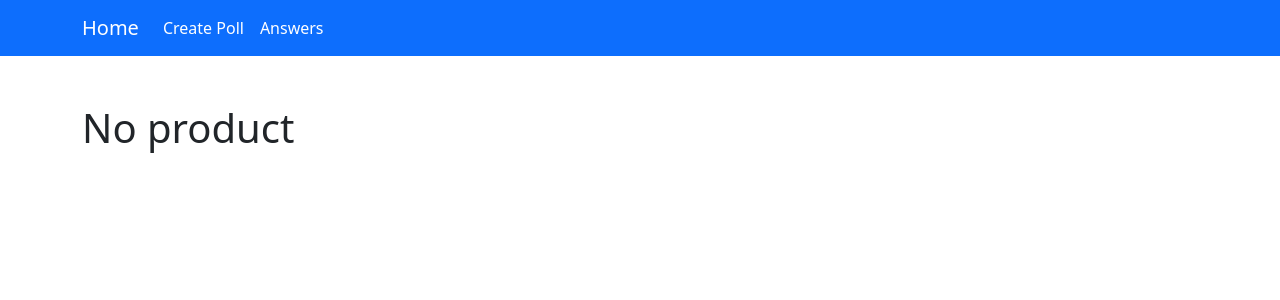
After one commit to Kirillo1/questions, a Django app: page /answers/ in a window 1280 px wide. The commit adds this page. Shown: the top 300 px of the page. Run offline with Django 4.2, Linux system fonts and the light colour scheme; data that the repository does not hold is empty.

Commit message:
Реализован вывод всех опросов

```diff
--- a/poll/models.py
+++ b/poll/models.py
@@ -18,7 +18,7 @@ class Poll(BaseModel):
     question = models.CharField(max_length=100, verbose_name="question")
 
     def __str__(self):
-        return f"{self.pk}: {self.question}"
+        return f"{self.question}"
 
     class Meta:
         db_table = 'poll'
--- a/poll/urls.py
+++ b/poll/urls.py
@@ -1,6 +1,6 @@
 from django.urls import path
 
-from poll.views.answer import AnswerCreateView
+from poll.views.answer import AnswerCreateView, AnswerListView
 from poll.views.choice import ChoiceCreateView, ChoiceUpdateView, ChoiceDeleteView
 from poll.views.polls import IndexView, PollDetailView, PollCreateView, PollUpdateView, PollDelete
 
@@ -16,4 +16,5 @@ urlpatterns = [
     path('choice/<int:pk>/update/', ChoiceUpdateView.as_view(), name="choice_update"),
     path('choice/<int:pk>/delete/', ChoiceDeleteView.as_view(), name="choice_delete"),
     path('answer/<int:pk>/create/', AnswerCreateView.as_view(), name="answer"),
+    path('answers/', AnswerListView.as_view(), name="answer_list_view"),
 ]
--- a/poll/views/answer.py
+++ b/poll/views/answer.py
@@ -1,7 +1,15 @@
 from django.shortcuts import redirect
-from django.views.generic import CreateView
+from django.views.generic import CreateView, ListView
 from poll.forms import AnswerForm
 from poll.models import Answer, Poll
+
+
+class AnswerListView(ListView):
+    model = Answer
+    context_object_name = 'answers'
+    template_name = "answer/answer_list_view.html"
+    paginate_by = 5
+    paginate_orphans = 0
 
 
 class AnswerCreateView(CreateView):
--- a/poll/views/polls.py
+++ b/poll/views/polls.py
@@ -1,5 +1,4 @@
 from django.db.models import Count, ExpressionWrapper as E, F, DecimalField
-
 from django.urls import reverse_lazy, reverse
 from django.views.generic import ListView, DetailView, CreateView, UpdateView, DeleteView
 from poll.forms import PollForm
--- /dev/null
+++ b/templates/answer/answer_list_view.html
@@ -0,0 +1,24 @@
+{% extends 'base.html' %}
+{% block content %}<br/>
+
+    {% if answers %}<br/>
+        <h1>Answers</h1><br/>
+    {% else %}
+        <br/><h1>No product</h1><br/>
+    {% endif %}
+
+    {% for answer in answers %}
+        <div class="card bg-primary mb-4">
+            <ul class="list-group list-group-flush">
+                <li class="list-group-item">Question: {{ answer.poll }}</li>
+                <li class="list-group-item">Choice: {{ answer.choice }}</li>
+                <li class="list-group-item">Choice: {{ answer.time_of_answer }}</li>
+
+            </ul>
+        </div>
+    {% endfor %}
+
+    {% if is_paginated %}
+        {% include 'partial/pagination.html' %}
+    {% endif %}<br/>
+{% endblock %}
--- a/templates/base.html
+++ b/templates/base.html
@@ -12,6 +12,7 @@
           crossorigin="anonymous">
     <link rel="stylesheet" href="{% static "style.css" %}">
 </head>
+
 <body>
 <nav class="navbar navbar-expand-lg navbar-dark bg-primary">
     <div class="container">
@@ -24,17 +25,18 @@
             <ul class="navbar-nav">
                 {% block nav %}
                     <li class="nav-item">
-                        <a class="nav-link active" aria-current="page" href="{% url 'poll:poll_add' %}">Create
-                            Poll</a>
-{#                    </li>#}
-{#                        <li class="nav-item">#}
-{#                        <a class="nav-link active" aria-current="page" href="{% url "poll:answer" poll.pk %}">Answers</a>#}
-{#                    </li>#}
+                    <a class="nav-link active" aria-current="page" href="{% url 'poll:poll_add' %}">Create
+                        Poll</a>
+                                        </li>
+                                            <li class="nav-item">
+                                            <a class="nav-link active" aria-current="page" href="{% url "poll:answer_list_view" %}">Answers</a>
+                                        </li>
                 {% endblock %}
             </ul>
         </div>
     </div>
 </nav>
+
 <div class=" container">
     {% block content %}{% endblock %}
 </div>
--- a/templates/partial/pagination.html
+++ b/templates/partial/pagination.html
@@ -13,6 +13,7 @@
                 <input type="hidden" name="search" value="{{ search }}">
             </label>
         </form>
+
         {% if page_obj.has_next %}
             <a href="?page={{ page_obj.next_page_number }}{% if search %}&search={{ search }}{% endif %}">Further</a>
         {% else %}
--- a/templates/polls/poll_create.html
+++ b/templates/polls/poll_create.html
@@ -1,6 +1,8 @@
 {% extends 'base.html' %}
 {% block lists %}Create product{% endblock %}
+
 {% block nav %}{% endblock %}
+
 {% block content %}
     <h1>Create poll</h1>
 
--- a/templates/polls/poll_detail_view.html
+++ b/templates/polls/poll_detail_view.html
@@ -1,6 +1,7 @@
 {% extends 'base.html' %}
 
 {% block lists %} Question {{ poll.pk }}{% endblock %}
+
 {% block nav %}
     <li class="nav-item">
         <a class="nav-link active" aria-current="page" href="{% url "poll:poll_add" %}">Create</a>
@@ -12,6 +13,7 @@
         <a class="nav-link active" aria-current="page" href="{% url "poll:poll_update" poll.pk %}">Update</a>
     </li>
 {% endblock %}
+
 {% block content %}
     <h1>{{ poll.question }}</h1>
     <p>Answered: {{ count }} раз</p>
--- a/templates/polls/poll_update.html
+++ b/templates/polls/poll_update.html
@@ -1,14 +1,15 @@
 {% extends 'base.html' %}
 {% block lists %}Update{% endblock %}
+
 {% block nav %}
     <li class="nav-item">
         <a class="nav-link active" aria-current="page" href="{% url 'poll:poll_update' poll.pk %}">Question</a>
     </li>{% endblock %}
+
 {% block content %}
     <h1>Update question</h1>
 
     <form method="post">
         {% include "partial/form.html" with button_text="Update" %}
-
     </form>
 {% endblock %}
```
Also changed, not shown: templates/polls/index.html (+5 -4 lines).
